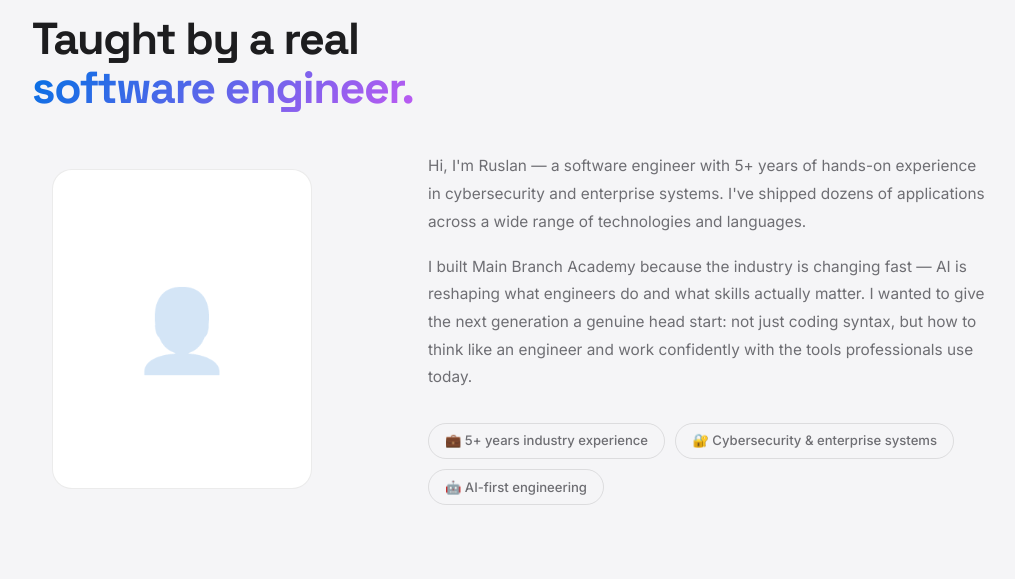
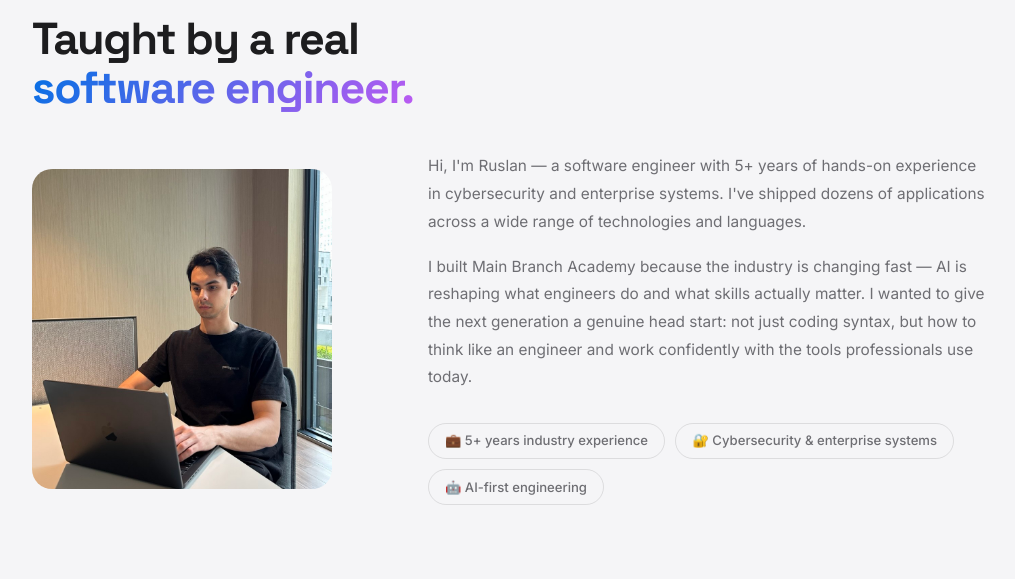
Before and after one commit to ruslan-akhm/academy, a React (Vite) app: page / in a window 1280 px wide. Shown: the part 3940-4519 px from the top of the page, without its empty margins (68-1083 px from the left). Built offline with nearby package versions, Linux system fonts and the light colour scheme; no server answers.

Commit message:
update teacher picture

```diff
--- a/src/App.css
+++ b/src/App.css
@@ -690,6 +690,8 @@
 .teacher-photo {
     display: flex;
     justify-content: center;
+    overflow: hidden;
+    border-radius: 20px;
 }
 .teacher-photo-placeholder {
     width: 260px;
@@ -705,6 +707,14 @@
 .teacher-photo-icon {
     font-size: 5rem;
     opacity: 0.18;
+}
+.teacher-photo-img {
+    width: 260px;
+    height: 320px;
+    border-radius: 20px;
+    object-fit: cover;
+    flex-shrink: 0;
+    transform: scale(1.25);
 }
 .teacher-content .section-h2 {
     margin-top: 0.75rem;
@@ -1102,6 +1112,10 @@
         width: 100%;
         height: 240px;
     }
+    .teacher-photo-img {
+        width: 100%;
+        height: 240px;
+    }
     .faq-desktop {
         display: none;
     }
--- a/src/components/TeacherSection.jsx
+++ b/src/components/TeacherSection.jsx
@@ -10,9 +10,7 @@
                 </h2>
                 <div className="teacher-inner">
                     <div className="teacher-photo">
-                        <div className="teacher-photo-placeholder">
-                            <span className="teacher-photo-icon">👤</span>
-                        </div>
+                        <img src="/teacher.jpg" alt="Ruslan" className="teacher-photo-img" />
                     </div>
                     <div className="teacher-content">
                         <p className="teacher-intro">
```
Also changed, not shown: public/teacher.jpg (added).
